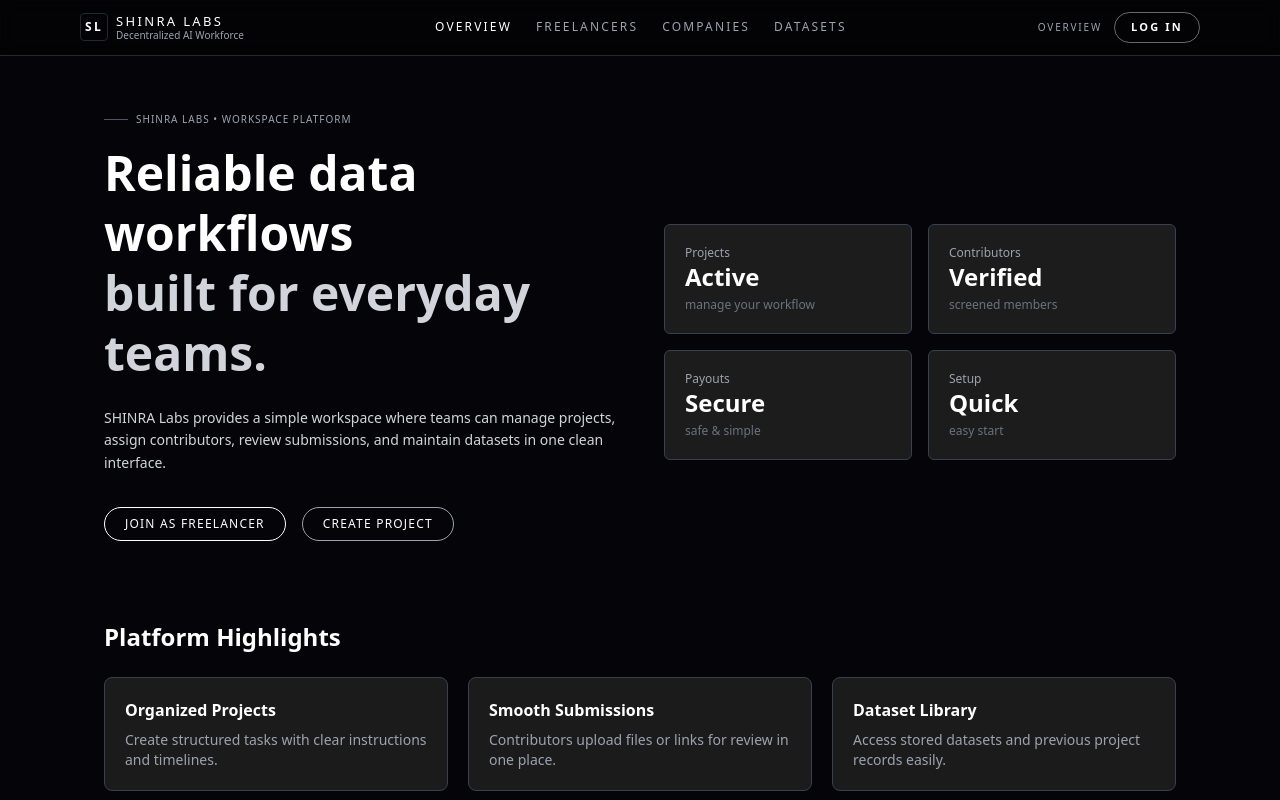
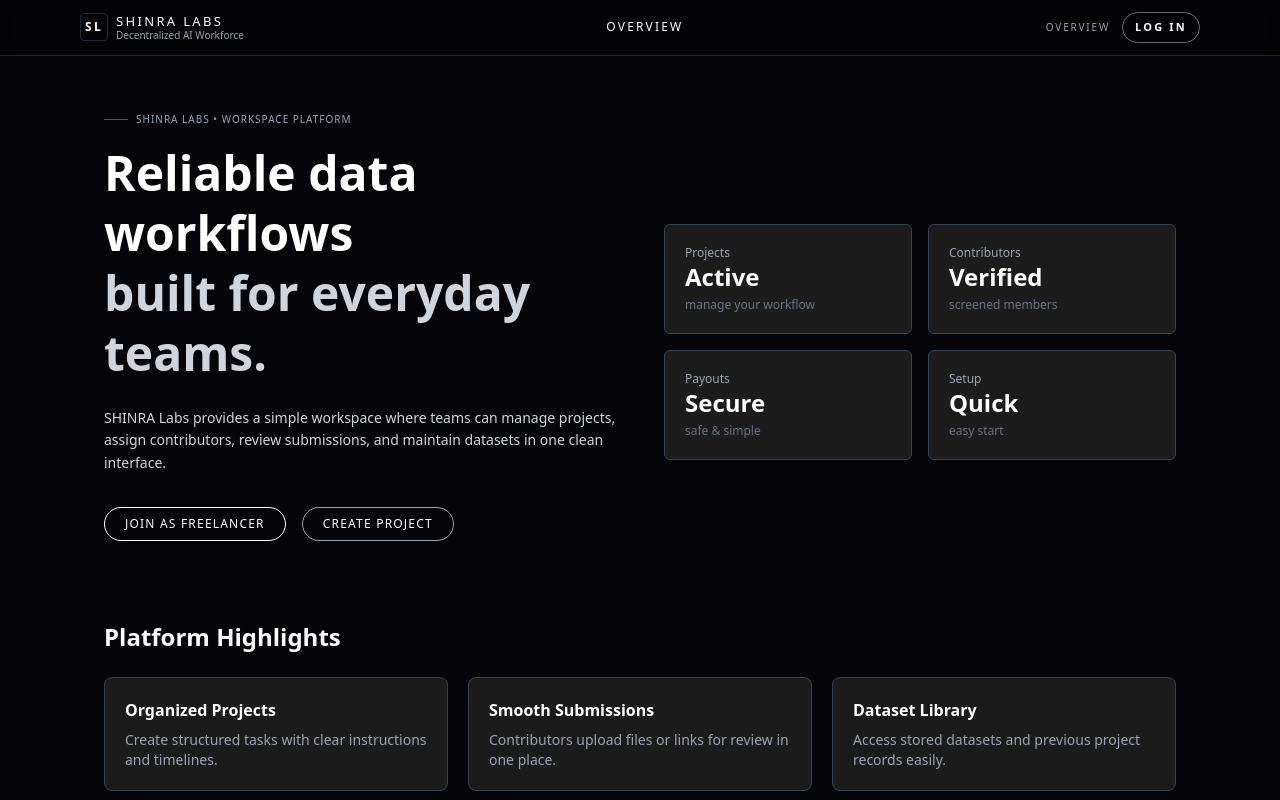
Before and after one commit to Dev10-sys/shinra-labs, a React (Vite) app: page / in a window 1280 px wide. Shown: the top 800 px of the page. Built offline with nearby package versions, Linux system fonts and the light colour scheme.

Commit message:
adjusted navbar links and view text

```diff
--- a/src/components/Navbar.jsx
+++ b/src/components/Navbar.jsx
@@ -1,27 +1,57 @@
-import React from 'react'
-import { Link, NavLink, useLocation } from 'react-router-dom'
+import React from "react";
+import { Link, NavLink, useLocation, useNavigate } from "react-router-dom";
+import { getStoredUser, logoutUser } from "../authUtils";
 
-const navItems = [
-  { to: '/', label: 'Overview' },
-  { to: '/freelancer', label: 'Freelancers' },
-  { to: '/company', label: 'Companies' },
-  { to: '/datasets', label: 'Datasets' },
-]
+/* Navigation items */
+const publicNav = [{ to: "/", label: "Overview" }];
 
-function Navbar() {
-  const location = useLocation()
+const companyNav = [
+  { to: "/company", label: "Dashboard" },
+  { to: "/post-task", label: "Post Task" },
+  { to: "/datasets", label: "Datasets" },
+];
 
-  // Simple text for showing view (student-friendly logic)
-  const currentView =
-    location.pathname.replace('/', '') === ''
-      ? 'overview'
-      : location.pathname.replace('/', '') + ' view'
+const freelancerNav = [
+  { to: "/freelancer", label: "Dashboard" },
+  { to: "/submit-work", label: "Submit Work" },
+  { to: "/datasets", label: "Datasets" },
+];
+
+export default function Navbar() {
+  const location = useLocation();
+  const navigate = useNavigate();
+  const user = getStoredUser();
+
+  /* Pick items based on role */
+  let navItems = publicNav;
+  if (user?.role === "company") navItems = [...publicNav, ...companyNav];
+  if (user?.role === "freelancer") navItems = [...publicNav, ...freelancerNav];
+
+  /* Pretty page name */
+  const formatView = (path) => {
+    if (path === "/") return "Overview";
+    return (
+      path
+        .replace("/", "")
+        .split("-")
+        .join(" ")
+        .replace(/\b\w/g, (c) => c.toUpperCase()) + " View"
+    );
+  };
+
+  const currentView = formatView(location.pathname);
+
+  /* Logout */
+  const handleLogout = () => {
+    logoutUser();
+    navigate("/login");
+  };
 
   return (
     <header className="border-b border-shinra-border bg-black/40 backdrop-blur">
       <nav className="max-w-6xl mx-auto px-4 py-3 flex items-center justify-between">
 
-        {/* Logo */}
+        {/* LOGO */}
         <Link to="/" className="flex items-center gap-2">
           <div className="h-7 w-7 rounded border border-shinra-border flex items-center justify-center text-xs font-semibold tracking-[0.2em]">
             SL
@@ -36,7 +66,7 @@ function Navbar() {
           </div>
         </Link>
 
-        {/* Navigation Items */}
+        {/* NAV LINKS */}
         <div className="hidden md:flex items-center gap-6 text-xs font-medium uppercase tracking-[0.18em]">
           {navItems.map((item) => (
             <NavLink
@@ -44,11 +74,11 @@ function Navbar() {
               to={item.to}
               className={({ isActive }) =>
                 [
-                  'transition-colors',
+                  "transition-colors",
                   isActive
-                    ? 'text-white'
-                    : 'text-gray-400 hover:text-gray-100',
-                ].join(' ')
+                    ? "text-white"
+                    : "text-gray-400 hover:text-gray-200",
+                ].join(" ")
               }
             >
               {item.label}
@@ -56,24 +86,29 @@ function Navbar() {
           ))}
         </div>
 
-        {/* Right Side: View text + Login */}
+        {/* RIGHT SECTION */}
         <div className="flex items-center gap-3">
           <span className="hidden sm:inline text-[10px] text-gray-400 uppercase tracking-[0.18em]">
             {currentView}
           </span>
 
-          <Link
-            to="/login"
-            className="text-[11px] font-semibold uppercase tracking-[0.2em] border px-4 py-1.5 rounded-full border-white/40 hover:bg-white hover:text-black transition-colors"
-          >
-            Log in
-          </Link>
+          {!user ? (
+            <Link
+              to="/login"
+              className="text-[11px] font-semibold uppercase tracking-[0.2em] border px-3 py-1.5 rounded-full border-white/40 hover:bg-white hover:text-black transition-colors"
+            >
+              Log in
+            </Link>
+          ) : (
+            <button
+              onClick={handleLogout}
+              className="text-[11px] font-semibold uppercase tracking-[0.2em] border px-3 py-1.5 rounded-full border-white/40 hover:bg-white hover:text-black transition-colors"
+            >
+              Logout
+            </button>
+          )}
         </div>
-
       </nav>
     </header>
-  )
+  );
 }
-
-export default Navbar
-// {/* minor UI adjustment */}
```
